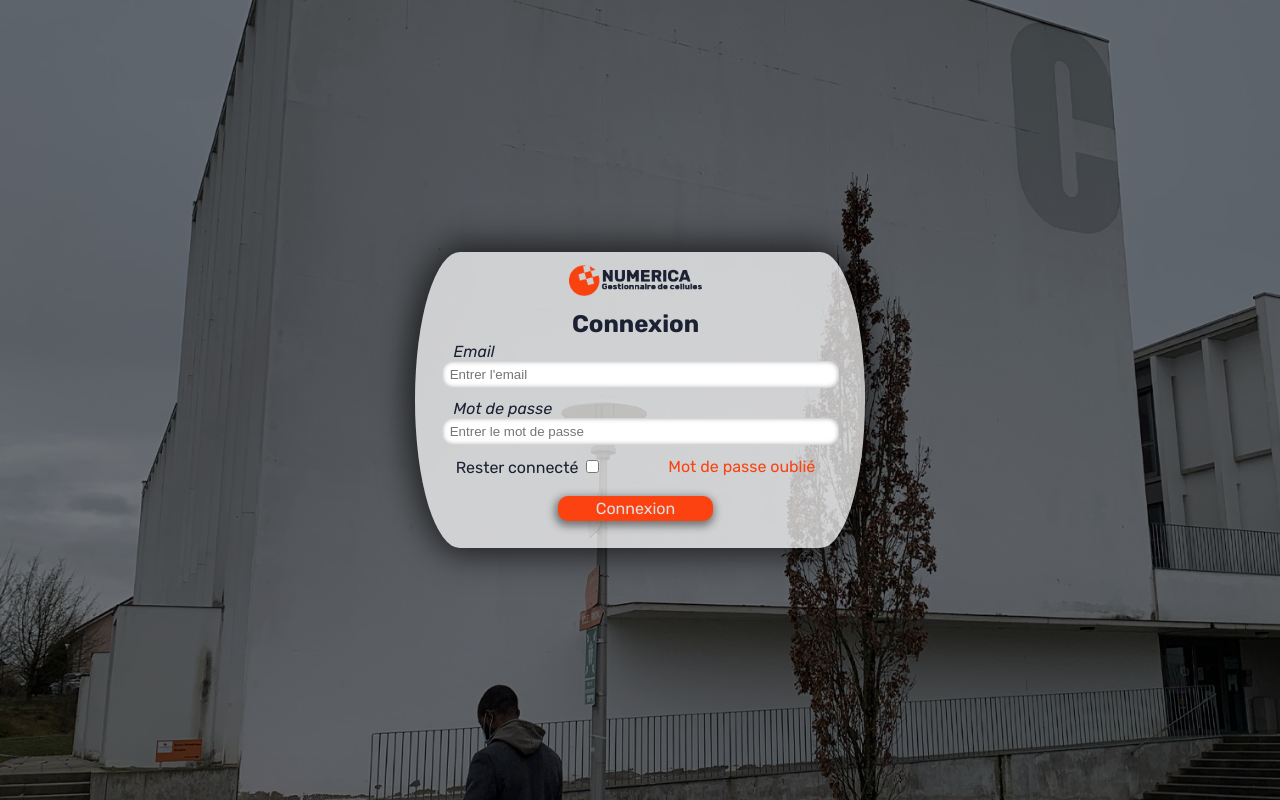
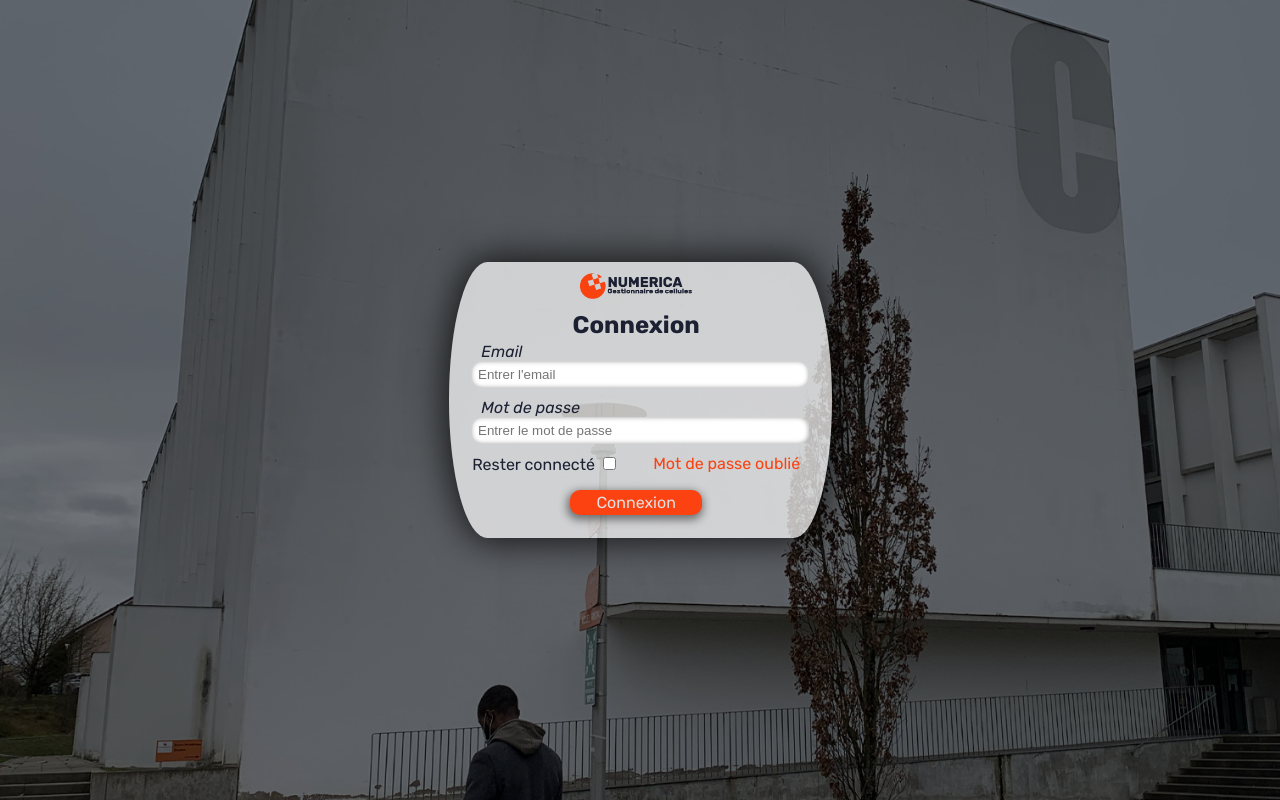
Before and after one commit to DanielRahmeh/gestionnaire_cellules_2022, a PHP site: page / in a window 1280 px wide. Run offline with PHP 8.4, Linux system fonts and the light colour scheme.

Commit message:
Réactivité formulaire

```diff
--- a/css/style.css
+++ b/css/style.css
@@ -53,12 +53,11 @@ a:hover {
 /* vvv Index.html / Page de connexion vvv */
 
 #main_login {
-   left: 0;
-	bottom: 0;
+
+   margin: 0;
    background-image: url('../img/background/Numerica2_Lieu.png');
    background-size: cover;
    background-repeat: no-repeat;
-   position: relative;
    display: grid;
    place-items: center;
    min-height: 100vh;
@@ -66,7 +65,9 @@ a:hover {
  }
 
  #main_login:before {
+   left: 0%;
    background-color: rgba(0, 0, 0, 0.521);
+   background-size: cover;
    content: '';
    display: block;
    height: 100%;
@@ -75,10 +76,10 @@ a:hover {
  }
 
 #connexion {
-   position: relative;
+   position: absolute;
    background-color: rgba(255, 255, 255, 0.719);
    border-radius: 10% / 50%;
-   width:45rem;
+   /* width:45rem; */
    margin-left: auto;
    margin-right: auto;
    box-shadow: 0px 0px 35px 5px rgba(0, 0, 0, 0.747) ;
```
